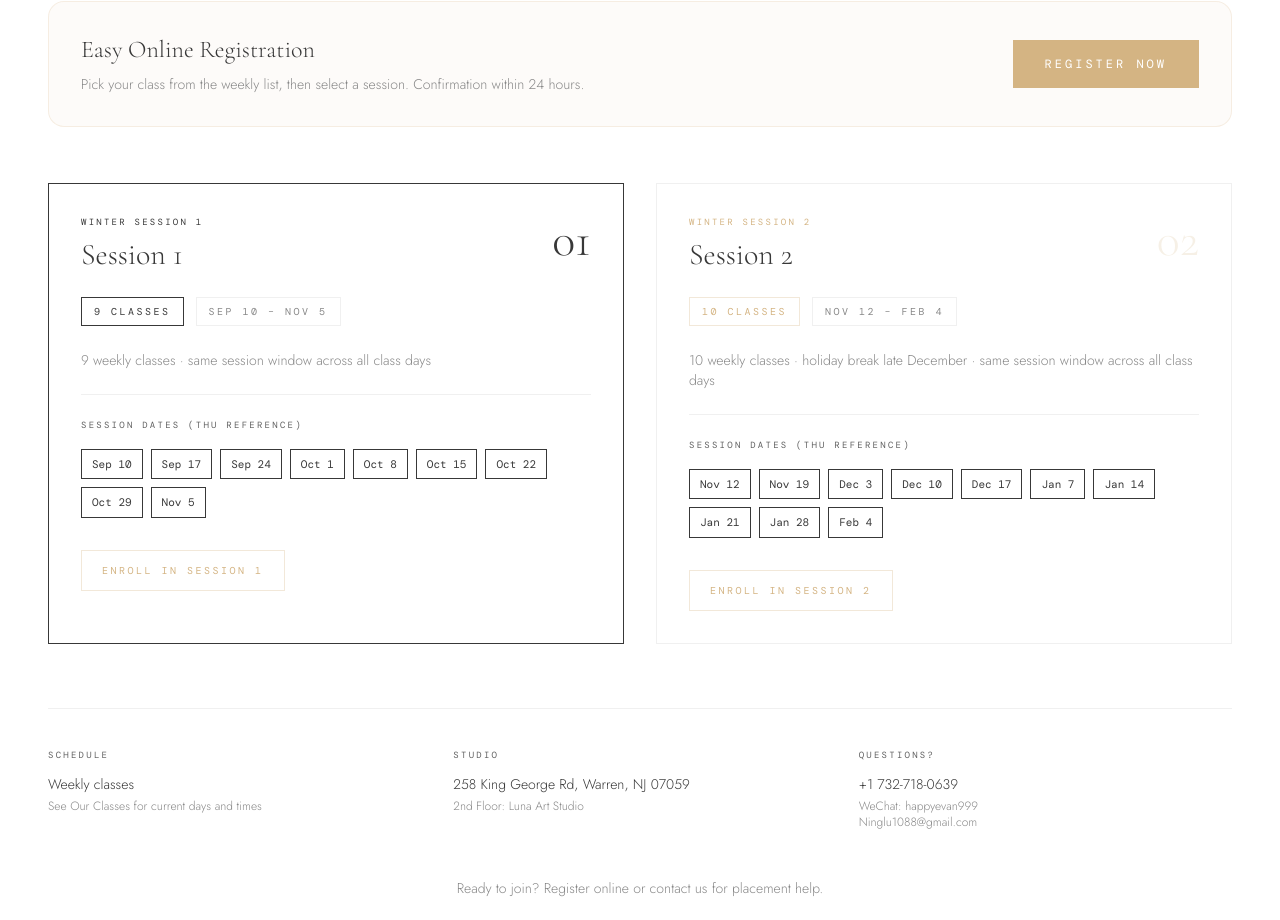
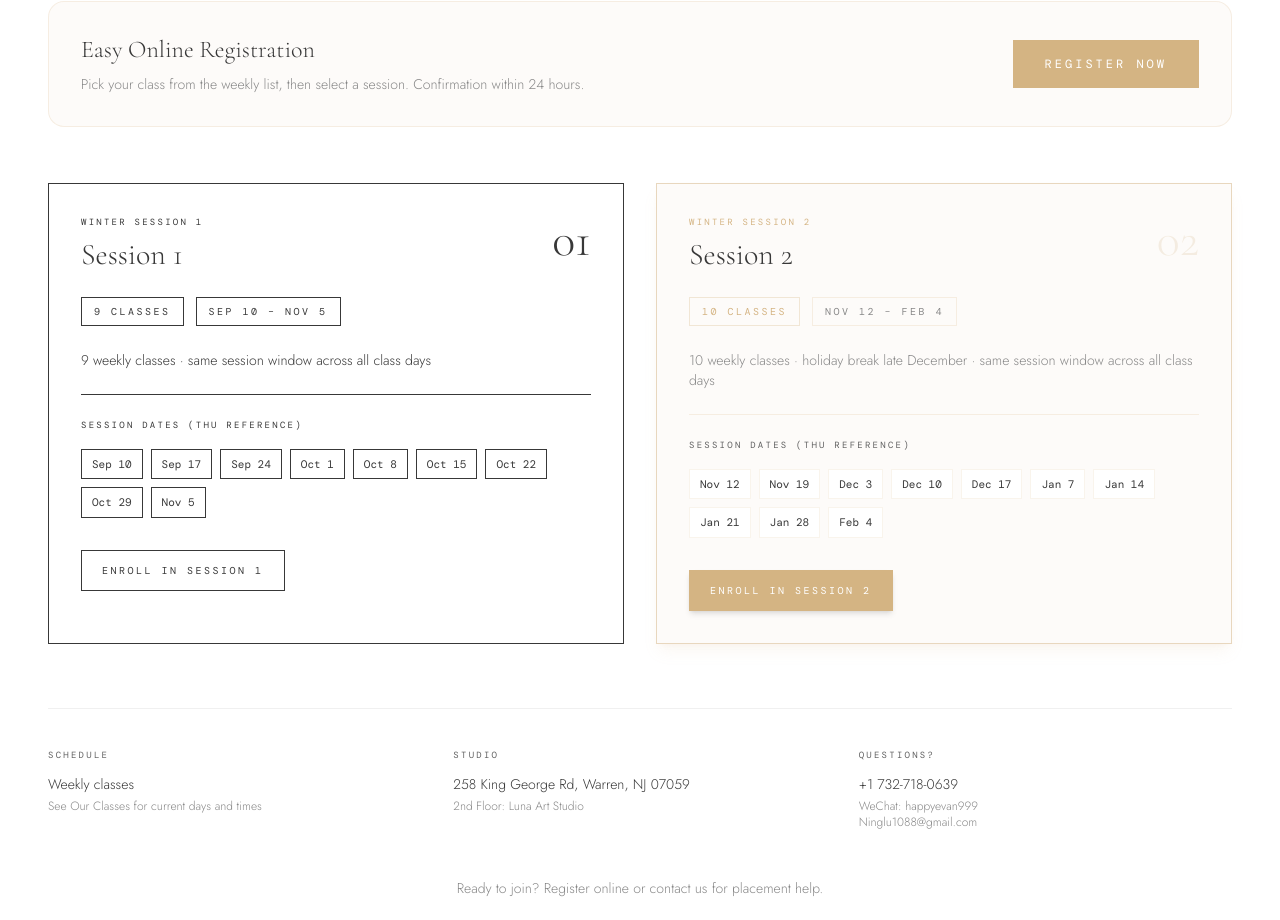
Before and after one commit to CathySong/luna-arts-studio.io, a Next.js app: page / in a window 1280 px wide. Shown: the part 7997-8917 px from the top of the page. Built offline with nearby package versions, Linux system fonts and the light colour scheme; no server answers; the database is empty; a web font is replaced by a local one.

Commit message:
Highlight Session 2 enrollment

```diff
--- a/components/FallSessionsSection.tsx
+++ b/components/FallSessionsSection.tsx
@@ -63,7 +63,7 @@ export default function FallSessionsSection() {
               className={`border p-8 transition-all duration-300 ${
                 index === 0
                   ? "border-gray-200 bg-gray-100 text-gray-500"
-                  : "border-gray-lightest bg-white hover:border-accent-warm/30"
+                  : "border-accent-warm/50 bg-accent-warm/5 shadow-lg shadow-accent-warm/10"
               }`}
             >
               <div className="flex items-start justify-between mb-6">
@@ -84,22 +84,22 @@ export default function FallSessionsSection() {
                 <span className={`font-mono text-[10px] tracking-widest uppercase px-3 py-1.5 border ${index === 0 ? "border-gray-300 text-gray-400" : "border-accent-warm/30 text-accent-warm"}`}>
                   {session.classCount} Classes
                 </span>
-                <span className="font-mono text-[10px] tracking-widest uppercase px-3 py-1.5 border border-gray-lightest text-gray-dark">
+                <span className={`font-mono text-[10px] tracking-widest uppercase px-3 py-1.5 border ${index === 0 ? "border-gray-300 text-gray-400" : "border-accent-warm/20 text-gray-dark"}`}>
                   {session.startDisplay} – {session.endDisplay}
                 </span>
               </div>
 
-              <p className="font-body text-sm text-gray-dark font-light mb-6">{session.note}</p>
+              <p className={`font-body text-sm font-light mb-6 ${index === 0 ? "text-gray-400" : "text-gray-dark"}`}>{session.note}</p>
 
-              <div className="border-t border-gray-lightest pt-6 mb-8">
-                <p className="font-mono text-[9px] tracking-widest uppercase text-gray-darker mb-4">
+              <div className={`border-t pt-6 mb-8 ${index === 0 ? "border-gray-200" : "border-accent-warm/20"}`}>
+                <p className={`font-mono text-[9px] tracking-widest uppercase mb-4 ${index === 0 ? "text-gray-400" : "text-gray-darker"}`}>
                   Session dates (Thu reference)
                 </p>
                 <div className="flex flex-wrap gap-2">
                   {session.dates.map((date) => (
                     <span
                       key={date}
-                      className="font-mono text-[11px] px-2.5 py-1.5 bg-gray-50 text-gray-darkest border border-gray-100"
+                      className={`font-mono text-[11px] px-2.5 py-1.5 border ${index === 0 ? "bg-gray-200/60 text-gray-400 border-gray-200" : "bg-white text-gray-darkest border-accent-warm/15"}`}
                     >
                       {date}
                     </span>
@@ -111,7 +111,11 @@ export default function FallSessionsSection() {
                 href={registrationFormUrl}
                 target="_blank"
                 rel="noopener noreferrer"
-                className="inline-flex items-center gap-2 font-mono text-[10px] tracking-widest uppercase text-accent-warm border border-accent-warm/30 px-5 py-3 hover:bg-accent-warm hover:text-white transition-all duration-300"
+                className={`inline-flex items-center gap-2 font-mono text-[10px] tracking-widest uppercase border px-5 py-3 transition-all duration-300 ${
+                  index === 0
+                    ? "text-gray-400 border-gray-300 hover:bg-gray-200"
+                    : "text-white bg-accent-warm border-accent-warm hover:bg-accent-warm/90 shadow-md"
+                }`}
               >
                 Enroll in {session.name}
               </a>
```
